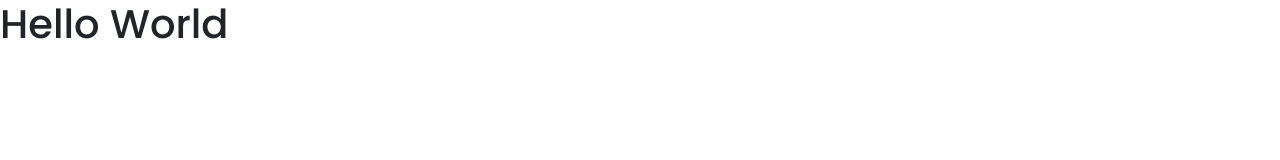
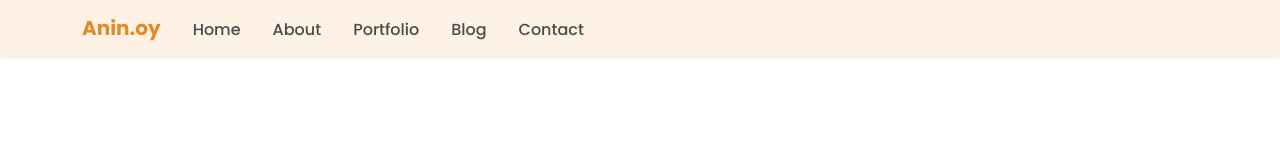
Before and after one commit to anin-oy/anin-oy.github.io, a plain HTML site: page index.html in a window 1280 px wide. Drawn offline with Linux system fonts and the light colour scheme.

Commit message:
feat: create a navbar

```diff
--- a/assets/css/style.css
+++ b/assets/css/style.css
@@ -10,3 +10,56 @@
 body {
   font-family: var(--font-base);
 }
+
+a {
+  text-decoration: none;
+  color: var(--primary-color);
+}
+
+.text-brand {
+  color: var(--primary-color);
+}
+
+/* link custom */
+.link-custom {
+  font-weight: 500;
+  position: relative;
+  padding-bottom: 0;
+}
+
+.link-custom::after {
+  content: "";
+  width: 0%;
+  height: 2px;
+  position: absolute;
+  background-color: var(--primary-color);
+  left: 0;
+  top: 100%;
+  transition: all 0.4s;
+}
+
+.link-custom:hover::after {
+  width: 100%;
+}
+
+/* navbar */
+.navbar {
+  background-color: rgba(253, 238, 220, 0.75);
+}
+
+.navbar .navbar-brand {
+  color: var(--primary-color);
+}
+
+.navbar .navbar-brand:hover {
+  transform: rotate(-5deg);
+}
+
+.navbar .nav-link {
+  font-weight: 500;
+  color: rgb(75, 75, 75)
+}
+
+.navbar .nav-link:hover {
+  color: var(--primary-color);
+}
--- a/index.html
+++ b/index.html
@@ -13,7 +13,35 @@
 </head>
 
 <body>
-    <h1>Hello World</h1>
+    <!-- navbar -->
+    <nav class="navbar navbar-expand-lg fixed-top shadow-sm">
+        <div class="container">
+          <a class="navbar-brand text-brand fw-bold" href="#">Anin.oy</a>
+          <button class="navbar-toggler" type="button" data-bs-toggle="collapse" data-bs-target="#navbarSupportedContent" aria-controls="navbarSupportedContent" aria-expanded="false" aria-label="Toggle navigation">
+            <span class="navbar-toggler-icon"></span>
+          </button>
+          <div class="collapse navbar-collapse" id="navbarSupportedContent">
+            <ul class="navbar-nav me-auto mb-2 mb-lg-0">
+              <li class="nav-item">
+                <a class="nav-link link-custom mx-lg-2 mb-1" aria-current="page" href="#home">Home</a>
+              </li>
+              <li class="nav-item">
+                <a class="nav-link link-custom mx-lg-2 mb-1" aria-current="page" href="#about">About</a>
+              </li>
+              <li class="nav-item">
+                <a class="nav-link link-custom mx-lg-2 mb-1" aria-current="page" href="#portfolio">Portfolio</a>
+              </li>
+              <li class="nav-item">
+                <a class="nav-link link-custom mx-lg-2 mb-1" aria-current="page" href="#blog">Blog</a>
+              </li>
+              <li class="nav-item">
+                <a class="nav-link link-custom mx-lg-2 mb-1" aria-current="page" href="#contact">Contact</a>
+              </li>
+            </ul>
+          </div>
+        </div>
+      </nav>
+      <!-- end of navbar -->
 
     <!-- js -->
     <script src="assets/js/aos.js"></script>
```
